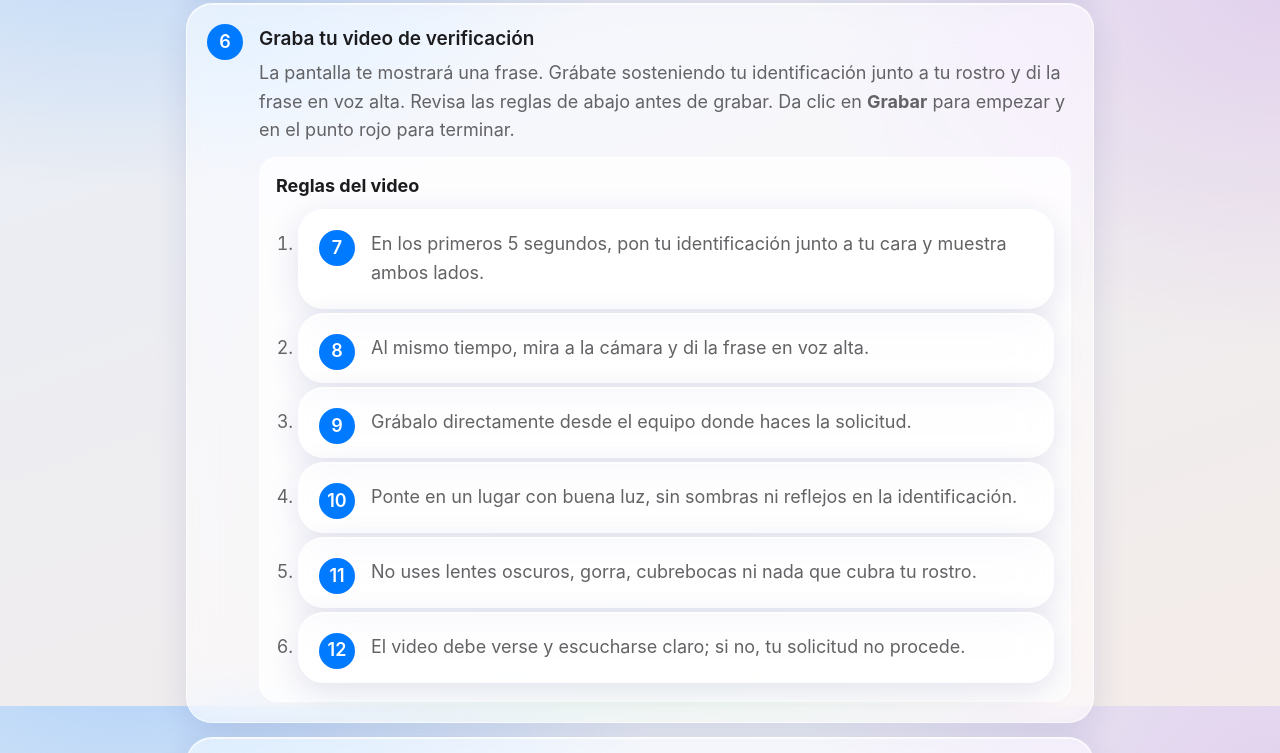
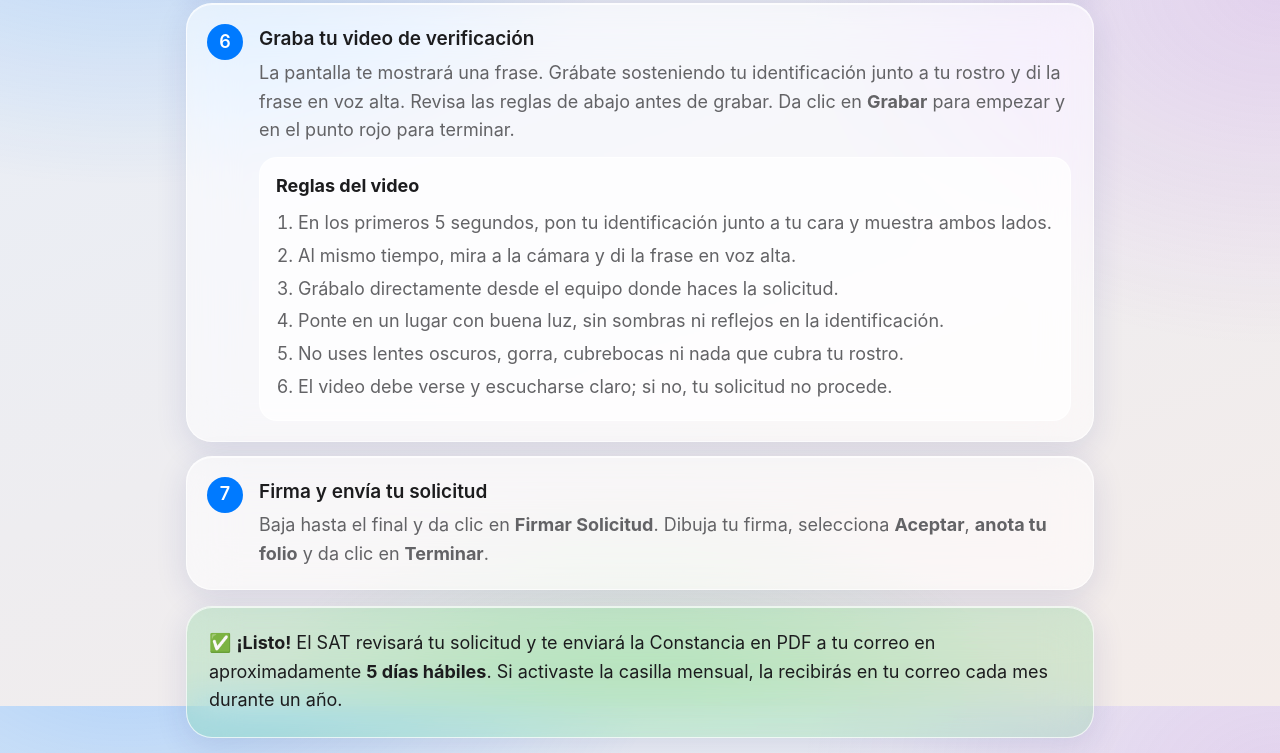
Before and after one commit to JuanUz/efirma-facil, a website: page index.html in a window 1280 px wide. Shown: the part 1694-2447 px from the top of the page. Drawn offline with Linux system fonts and the light colour scheme.

Commit message:
Corrige estilo de la lista de reglas del video
Co-Authored-By: Claude Sonnet 5.5 <noreply@anthropic.com>

```diff
--- a/index.html
+++ b/index.html
@@ -42,13 +42,13 @@ details{border-radius:20px;padding:14px 20px;margin-bottom:12px}summary{cursor:p
 footer{text-align:center;color:var(--muted);font-size:15px;padding:24px 16px}
 .req{margin:0;padding-left:22px}.req li{margin:8px 0;color:var(--ink)}
 .steps{list-style:none;counter-reset:s;margin:0;padding:0;display:grid;gap:14px}
-.steps li{counter-increment:s;position:relative;padding:20px 22px 20px 72px;border-radius:26px;background:var(--glass);-webkit-backdrop-filter:blur(24px) saturate(180%);backdrop-filter:blur(24px) saturate(180%);border:1px solid var(--edge);box-shadow:var(--shadow),inset 0 1px 0 var(--edge)}
-.steps li::before{content:counter(s);position:absolute;left:20px;top:20px;width:36px;height:36px;border-radius:50%;background:var(--brand);color:#fff;display:grid;place-items:center;font-weight:600}
+.steps>li{counter-increment:s;position:relative;padding:20px 22px 20px 72px;border-radius:26px;background:var(--glass);-webkit-backdrop-filter:blur(24px) saturate(180%);backdrop-filter:blur(24px) saturate(180%);border:1px solid var(--edge);box-shadow:var(--shadow),inset 0 1px 0 var(--edge)}
+.steps>li::before{content:counter(s);position:absolute;left:20px;top:20px;width:36px;height:36px;border-radius:50%;background:var(--brand);color:#fff;display:grid;place-items:center;font-weight:600}
 .steps h3{margin:0 0 4px;font-size:19px;font-weight:600}.steps p{margin:0;color:var(--muted)}
 .done{margin-top:16px;background:rgba(52,199,89,.18)}
 .video{position:relative;padding-top:56.25%;border-radius:26px;overflow:hidden;box-shadow:var(--shadow);border:1px solid var(--edge)}
 .video iframe{position:absolute;inset:0;width:100%;height:100%;border:0}
-@media(max-width:560px){.steps li{padding:18px 16px 18px 62px}.steps li::before{left:14px;top:18px}}
+@media(max-width:560px){.steps>li{padding:18px 16px 18px 62px}.steps>li::before{left:14px;top:18px}}
 .rules{margin-top:12px;padding:14px 16px;border-radius:18px;background:var(--glass2);border:1px solid var(--edge)}.rules ol{margin:8px 0 0;padding-left:22px;color:var(--muted)}.rules li{margin:4px 0}
 </style>
 </head>
```
